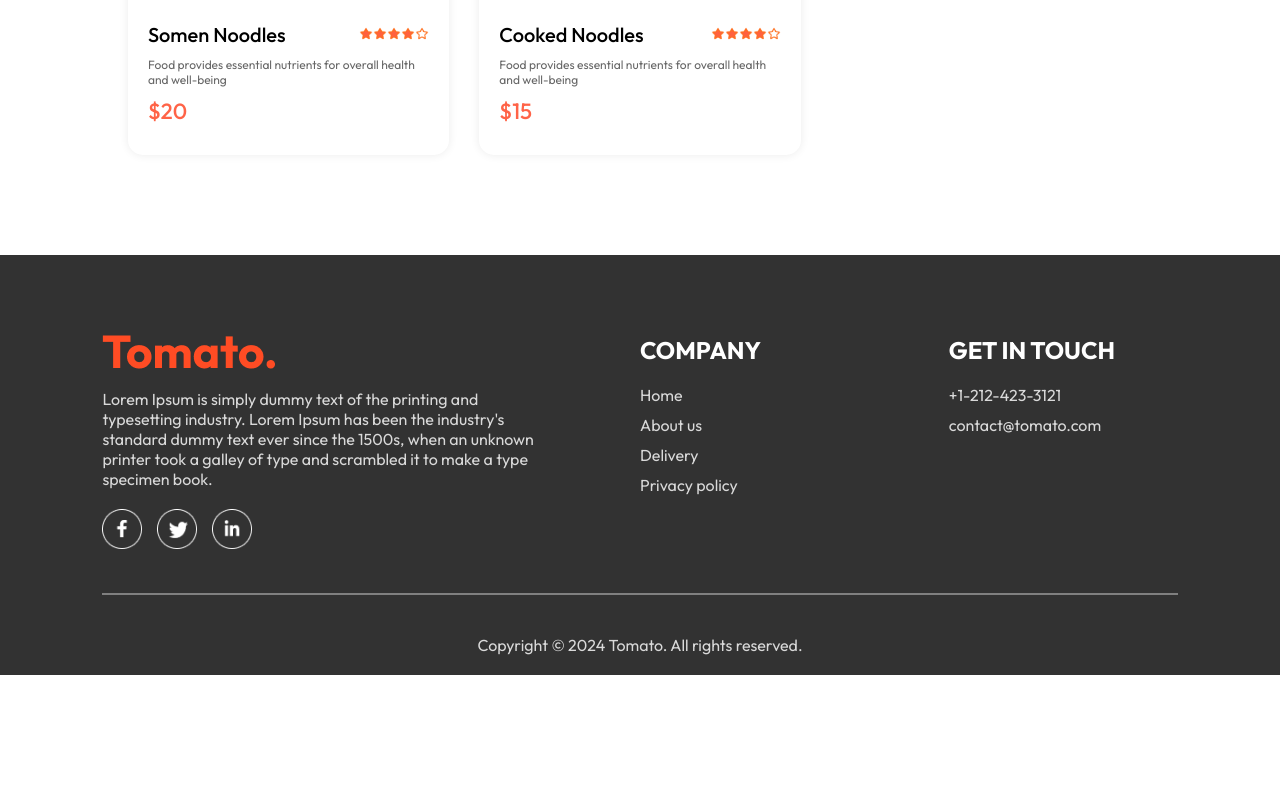
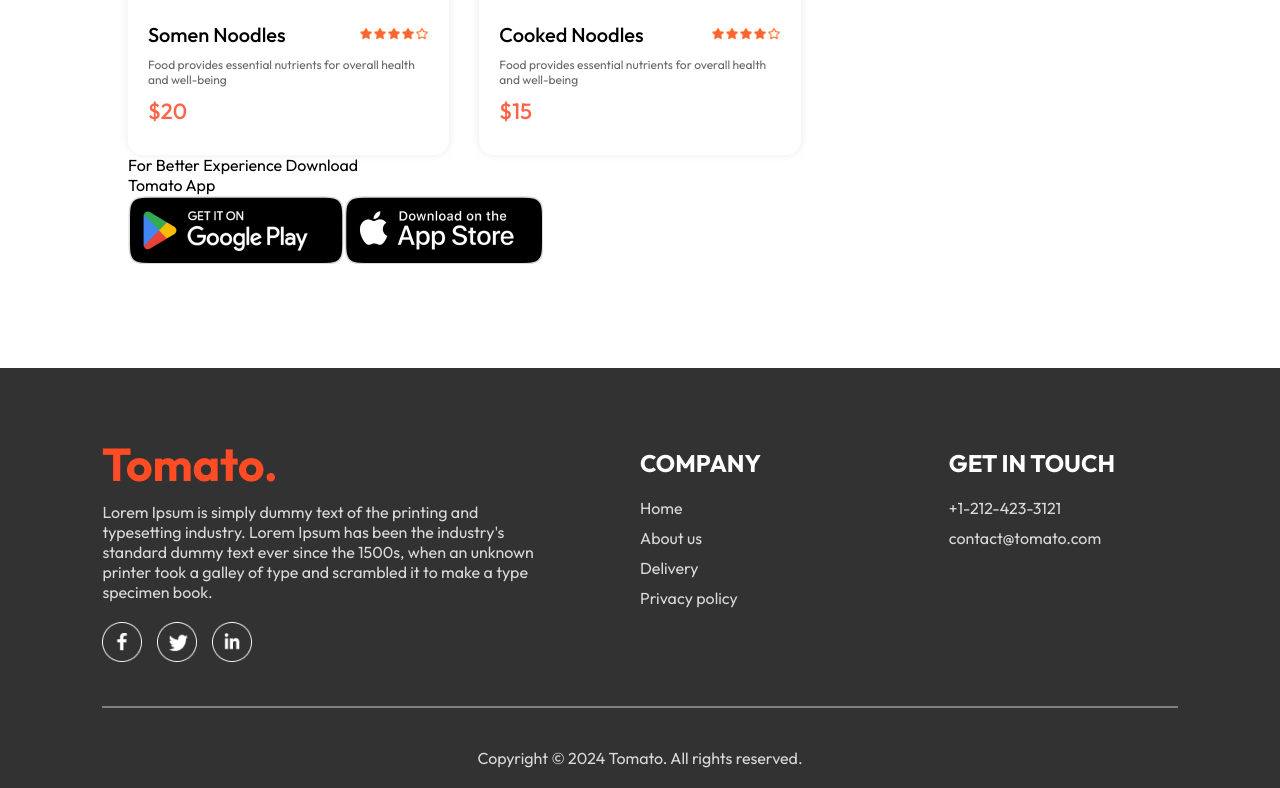
Before and after one commit to suisashehi/food-delivery, a React (Vite) app: page / in a window 1280 px wide. Shown: the part 5848-6636 px from the top of the page. Before the commit the page ends 6523 px from the top, so only its background shows below. Built offline with nearby package versions, Linux system fonts and the light colour scheme.

Commit message:
implemented AppDownload component layout with Play Store and App Store icons

```diff
--- a/src/assets/pages/Home/Home.jsx
+++ b/src/assets/pages/Home/Home.jsx
@@ -3,6 +3,8 @@
 import Header from '../../../components/Header/Header'
 import ExploreMenu from '../../../components/ExploreMenu/ExploreMenu'
 import FoodDisplay from '../../../components/FoodDisplay/FoodDisplay'
+import App from '../../../App'
+import AppDownload from '../../../components/AppDownload/AppDownload'
 
 const Home = () => {
 
@@ -13,6 +15,7 @@
       <Header/>
       <ExploreMenu category={category} setCategory={setCategory}/>
       <FoodDisplay category={category}/>
+      <AppDownload/>
     </div>
   )
 }
--- /dev/null
+++ b/src/components/AppDownload/AppDownload.jsx
@@ -0,0 +1,19 @@
+import React from "react";
+import "./AppDownload.css";
+import { assets } from "../../assets/assets";
+const AppDownload = () => {
+  return (
+    <div className="app-download" id="app-download">
+      <p>
+        For Better Experience Download <br />
+        Tomato App
+      </p>
+      <div className="app-download-platforms">
+        <img src={assets.play_store} alt="" />
+        <img src={assets.app_store} alt="" />
+      </div>
+    </div>
+  );
+};
+
+export default AppDownload;
```
Also changed, not shown: src/components/AppDownload/AppDownload.css (added).
